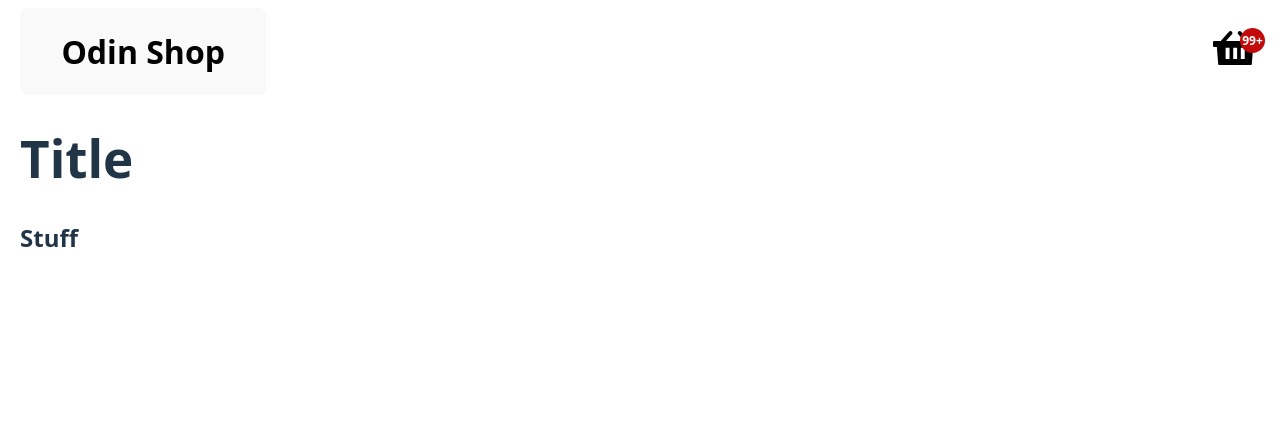
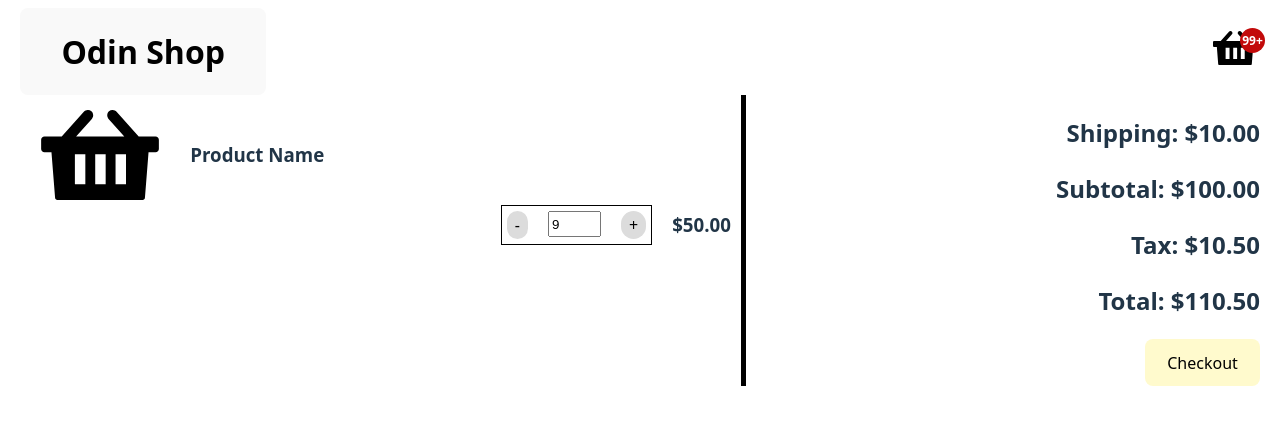
Before and after one commit to Tatadashi/odin-shopping-cart, a React (Vite) app: page /cart in a window 1280 px wide. Shown: the top 424 px of the page. Built offline with nearby package versions, Linux system fonts and the light colour scheme.

Commit message:
Create general look for cart

```diff
--- a/src/component/Cart.jsx
+++ b/src/component/Cart.jsx
@@ -1,11 +1,17 @@
-import Navbar from "./Navbar";
+import style from '../style/Cart.module.css';
+import Navbar from "./Navbar.jsx";
+import Order from './cart/Order.jsx';
+import Subtotal from './Subtotal.jsx';
 
 export default function Cart() {
     return (
-        <div>
-            <Navbar />
-            <h1>Title</h1>
-            <h2>Stuff</h2>
+      <div>
+        <Navbar />
+        <div className={style.content}>
+          {/** orderlist need gap btwn orders*/}
+          <Order />
+          <Subtotal />
         </div>
+      </div>
     );
 }
--- /dev/null
+++ b/src/component/Subtotal.jsx
@@ -0,0 +1,13 @@
+import style from '../style/cart/Subtotal.module.css'
+
+export default function Subtotal() {
+    return (
+        <div className={style.cart}>
+            <h2>Shipping: $10.00</h2>
+            <h2>Subtotal: $100.00</h2>
+            <h2>Tax: $10.50 </h2>
+            <h2>Total: $110.50</h2>
+            <button>Checkout</button>
+        </div>
+    );
+}
--- /dev/null
+++ b/src/component/cart/Order.jsx
@@ -0,0 +1,21 @@
+import style from "../../style/cart/Order.module.css";
+import asset from "../../assets/basket-icon.svg";
+
+export default function Order() {
+  return (
+    <div className={style.order}>
+      <div className={style.top}>
+        <img src={asset} alt="" />
+        <h3>Product Name</h3>
+      </div>
+      <div className={style.details}>
+        <div className={style.amount}>
+          <button>-</button>
+          <input className={style.input} type="number" value="9"></input>
+          <button>+</button>
+        </div>
+        <h3>$50.00</h3>
+      </div>
+    </div>
+  );
+}
--- a/src/component/home/Catalog.jsx
+++ b/src/component/home/Catalog.jsx
@@ -1,4 +1,4 @@
-import style from "../../style/Catalog.module.css";
+import style from "../../style/home/Catalog.module.css";
 import { useState, useEffect } from "react";
 import Item from "./Item.jsx";
 
--- a/src/component/home/Item.jsx
+++ b/src/component/home/Item.jsx
@@ -1,4 +1,4 @@
-import style from "../../style/Item.module.css";
+import style from "../../style/home/Item.module.css";
 
 export default function Item({ product }) {
   return (
--- /dev/null
+++ b/src/style/Cart.module.css
@@ -0,0 +1,5 @@
+.content {
+    display: grid;
+    grid-template-columns: 6fr 4fr;
+    gap: 30px;
+}
--- /dev/null
+++ b/src/style/cart/Order.module.css
@@ -0,0 +1,44 @@
+.order {
+    border-right: 5px solid black;
+    display: grid;
+    grid-template-rows: 100px 40px;
+    padding: 10px;
+}
+
+.order img {
+    object-fit: contain;
+    width: 20%;
+    height: 90%;
+}
+
+.top,
+.details {
+    display: flex;
+    flex-direction: row;
+    align-items: center;
+    gap: 20px;
+}
+
+.details {
+    justify-content: flex-end;
+}
+
+.amount {
+    border: 1px solid black;
+    display: flex;
+    flex-direction: row;
+    gap: 20px;
+    padding: 5px;
+}
+
+.details button {
+    background-color: gainsboro;
+    border-radius: 50px;
+    padding-block: 0px;
+    padding-inline: 5px;
+}
+
+.input {
+    height: 20px;
+    width: 45px;
+}
--- /dev/null
+++ b/src/style/cart/Subtotal.module.css
@@ -0,0 +1,7 @@
+.cart {
+    text-align: right;
+}
+
+.cart button {
+    background-color: lemonchiffon;
+}
```
Also changed, not shown: src/style/home/Catalog.module.css (renamed from src/style/Catalog.module.css), src/style/home/Item.module.css (renamed from src/style/Item.module.css).
